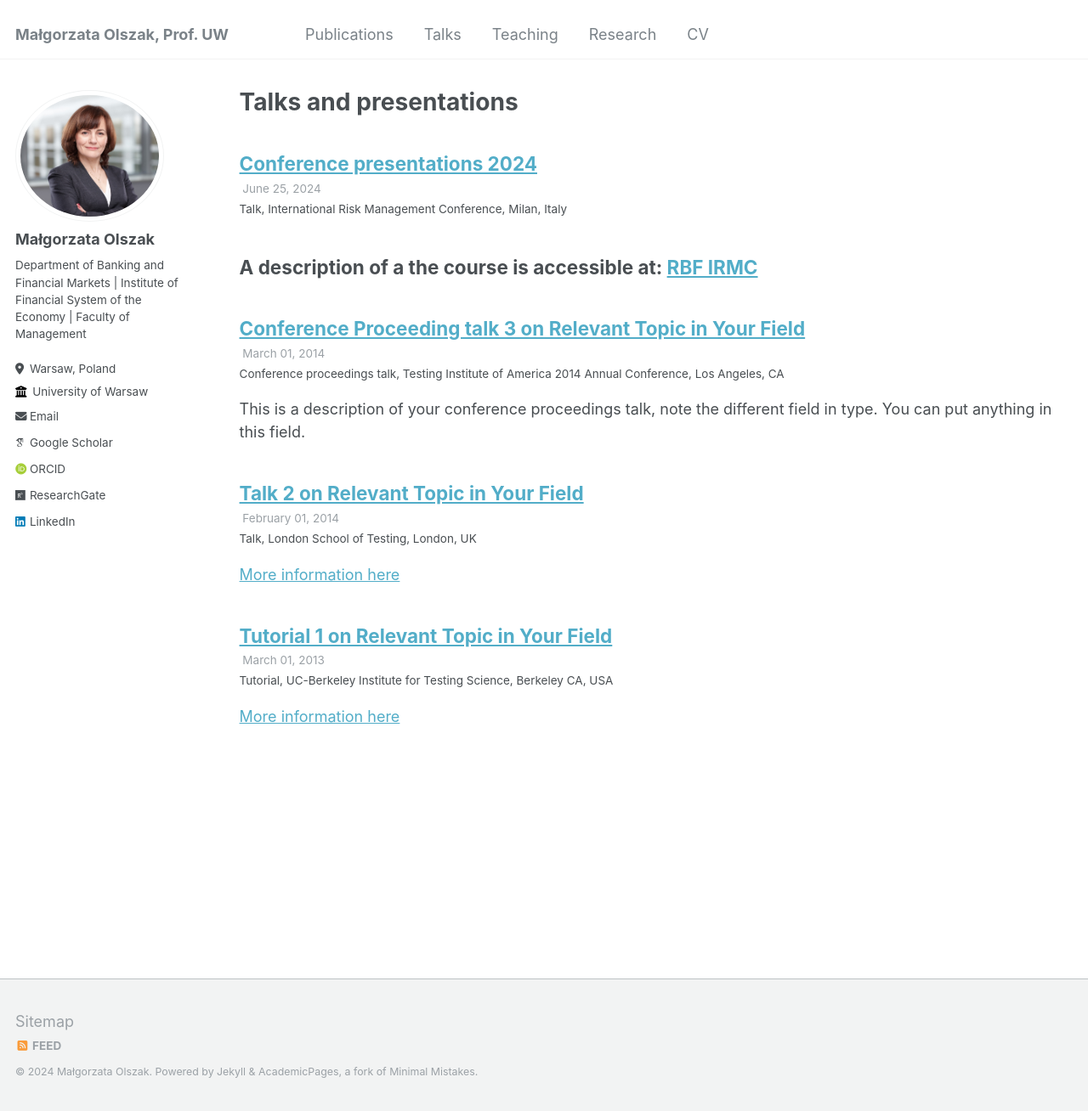
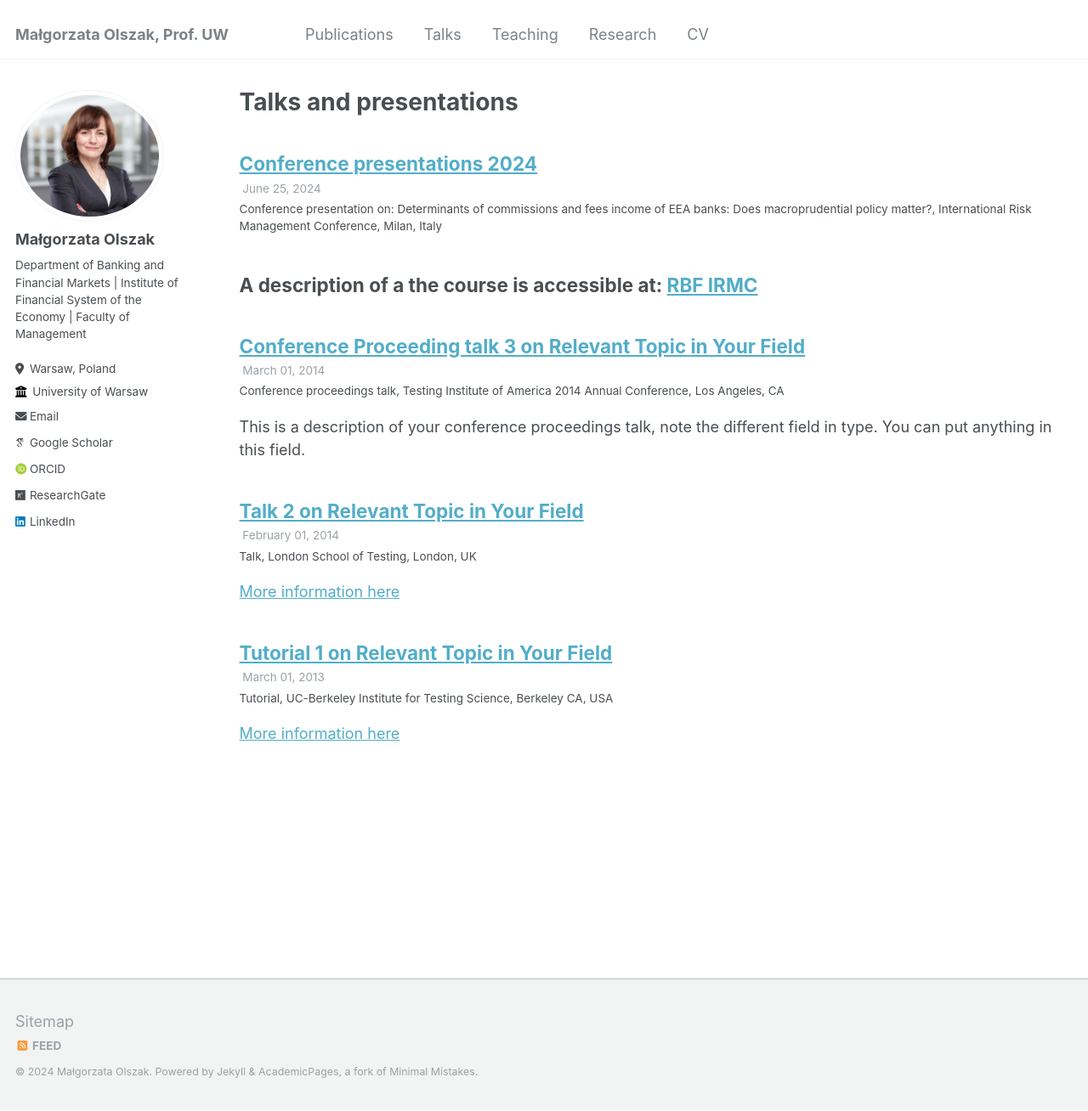
Before and after one commit to ma-olszak/ma-olszak.github.io, a Jekyll site: the page built from _pages/talks.html, in a window 1280 px wide and 1308 px high. Shown: the whole window at 85% size. Built offline with Jekyll 4.4.1, drawn with Linux system fonts in a browser that asks for light colours; some web fonts are replaced.

Commit message:
Update 2012-03-01-talk-1.md

```diff
--- a/_talks/2012-03-01-talk-1.md
+++ b/_talks/2012-03-01-talk-1.md
@@ -1,7 +1,7 @@
 ---
 title: "Conference presentations 2024"
 collection: talks
-type: "Talk"
+type: "Conference presentation on: Determinants of commissions and fees income of EEA banks: Does macroprudential policy matter?"
 permalink: /talks/2012-03-01-talk-1
 venue: "International Risk Management Conference"
 date: 2024-06-25
```
